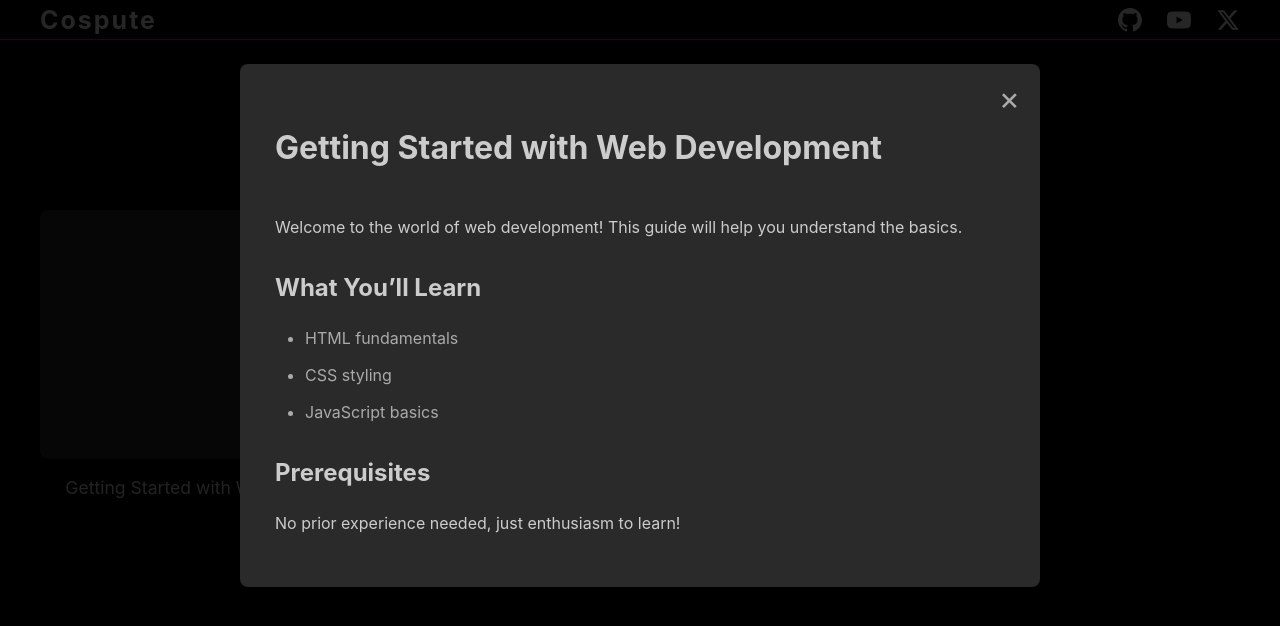
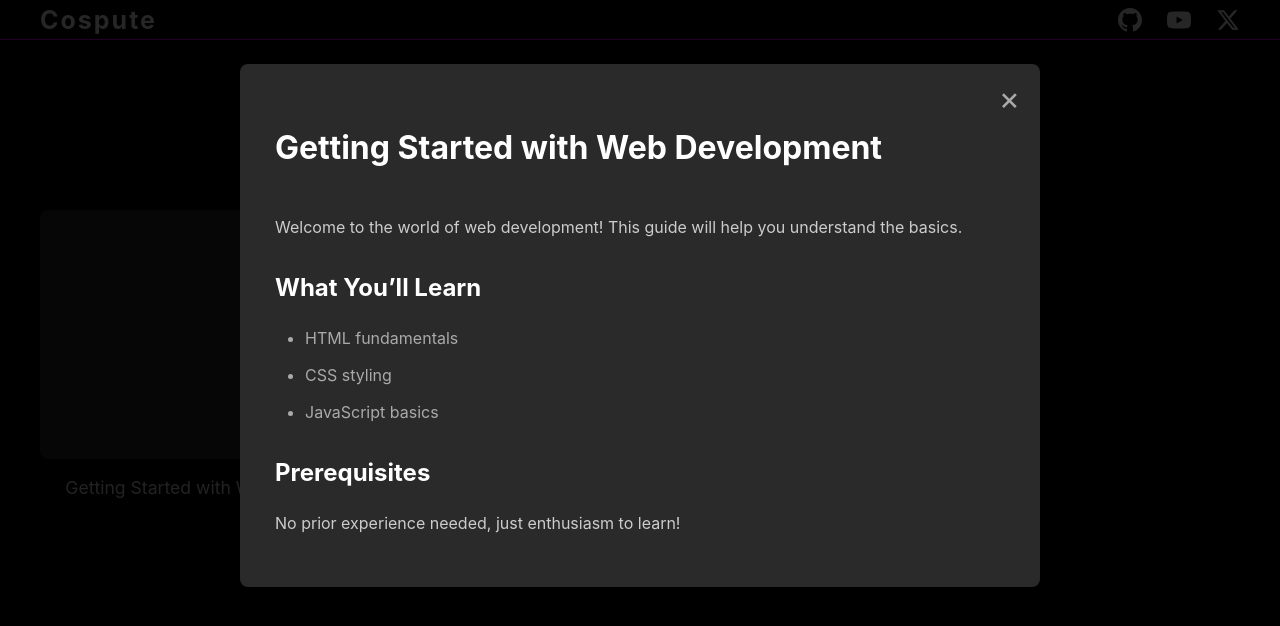
Before and after one commit to cospute/cospute.github.io, a Jekyll site: the page built from _q/getting-started.md, in a window 1280 px wide. Shown: the top 626 px of the page. Built offline with Jekyll 4.4.1, drawn with Linux system fonts in a browser that asks for light colours.

Commit message:
Update style.css

```diff
--- a/assets/css/style.css
+++ b/assets/css/style.css
@@ -6,6 +6,10 @@
 
 html, body {
     height: 100%;
+}
+
+h1, h2, h3 {
+    color: #fff;
 }
 
 body {
@@ -226,7 +230,6 @@ nav a:hover {
 }
 
 .modal-content {
-    color: #fff;
     background: #2a2a2a;
     margin: 5% auto;
     padding: 35px;
```
